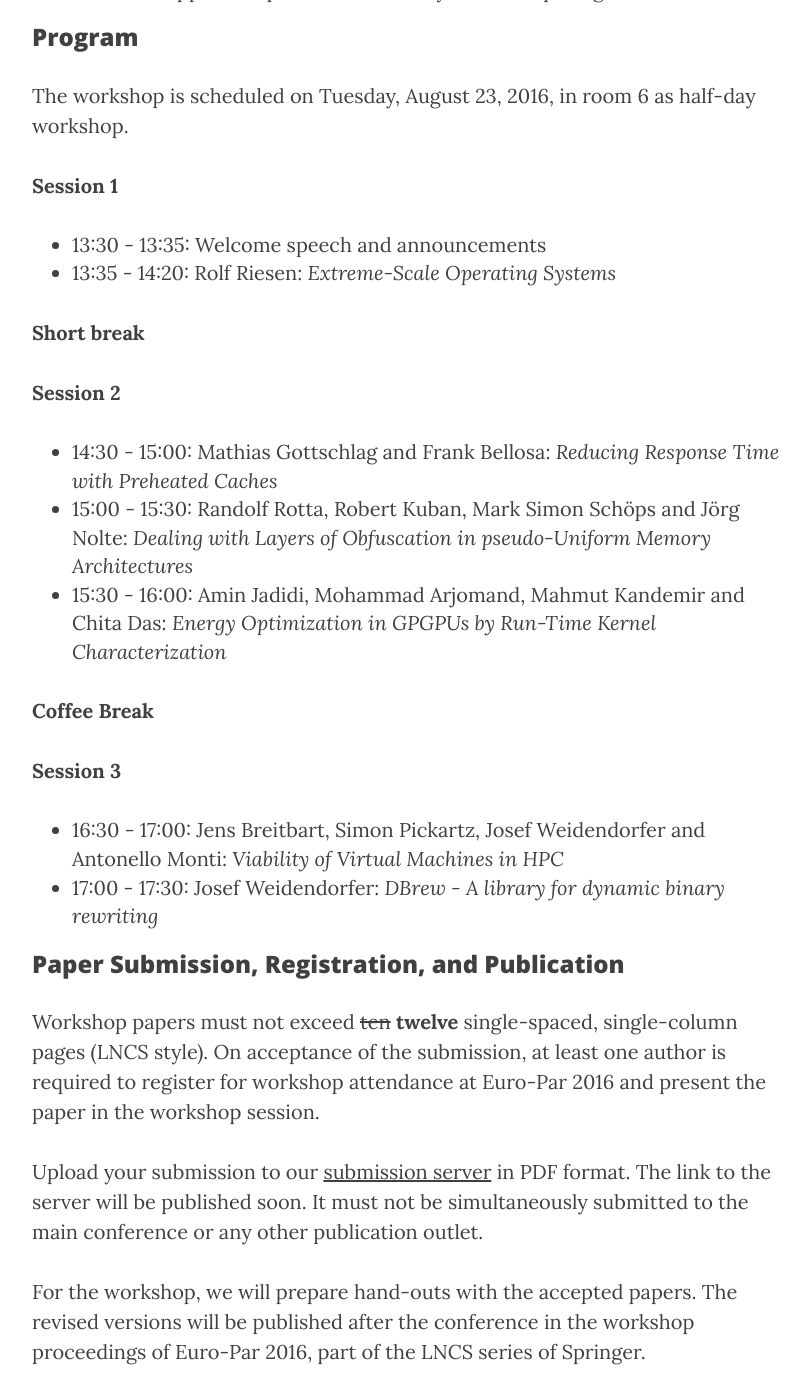
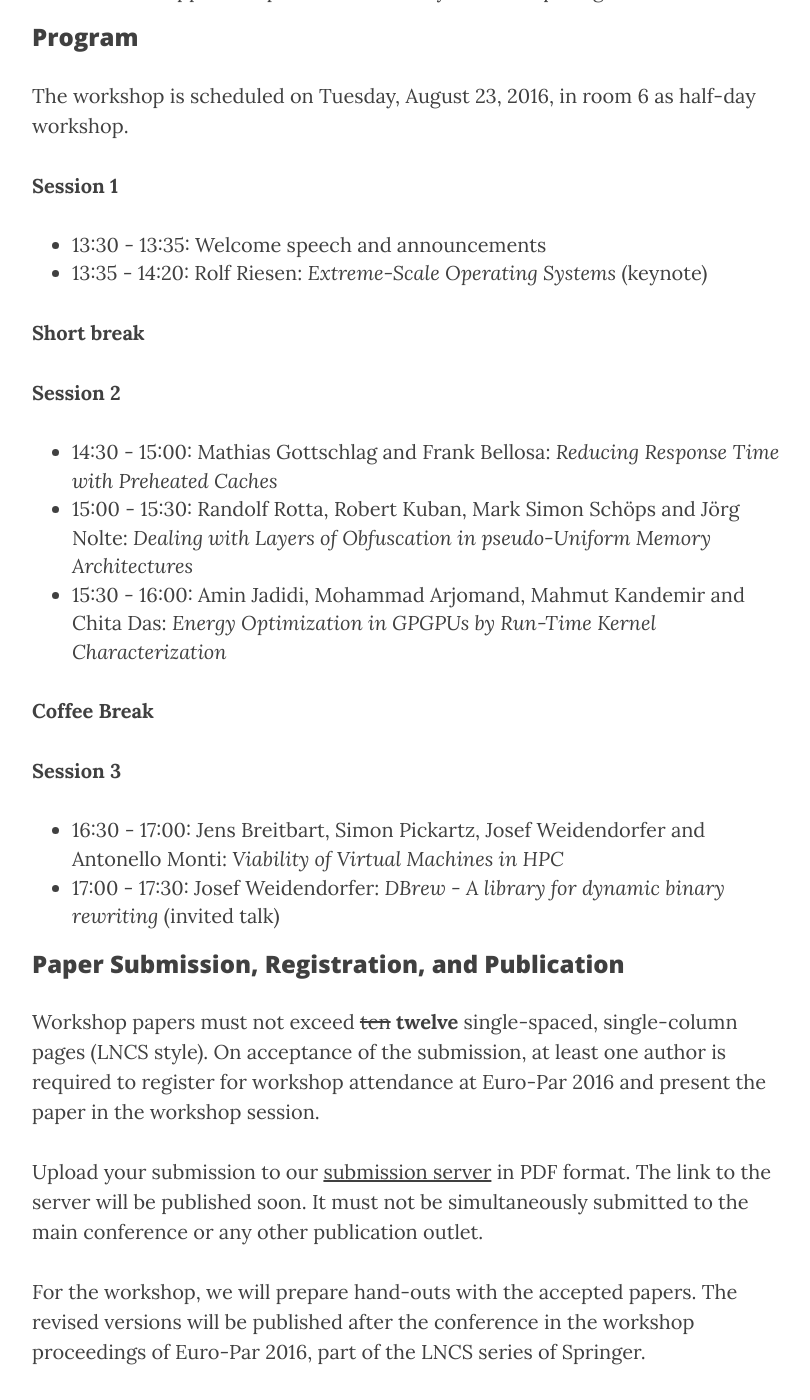
Before and after one commit to WROME/wrome.github.io, a Jekyll site: the page built from grenoble2016.md, in a window 1280 px wide and 1400 px high, scrolled down 2596 px. Shown: the whole window, without its empty margins (233-1043 px from the left). Built offline with Jekyll 4.4.1, drawn with Linux system fonts in a browser that asks for light colours; nearby versions of some CDN libraries.

Commit message:
cosmetic changes

```diff
--- a/grenoble2016.md
+++ b/grenoble2016.md
@@ -49,7 +49,7 @@ The workshop is scheduled on Tuesday, August 23, 2016, in room 6 as half-day wor
 **Session 1**
 
 * 13:30 - 13:35: Welcome speech and announcements
-* 13:35 - 14:20: Rolf Riesen: *Extreme-Scale Operating Systems*
+* 13:35 - 14:20: Rolf Riesen: *Extreme-Scale Operating Systems* (keynote)
 
 **Short break**
 
@@ -64,7 +64,7 @@ The workshop is scheduled on Tuesday, August 23, 2016, in room 6 as half-day wor
 **Session 3**
 
 * 16:30 - 17:00: Jens Breitbart, Simon Pickartz, Josef Weidendorfer and Antonello Monti: *Viability of Virtual Machines in HPC*
-* 17:00 - 17:30: Josef Weidendorfer: *DBrew - A library for dynamic binary rewriting*
+* 17:00 - 17:30: Josef Weidendorfer: *DBrew - A library for dynamic binary rewriting* (invited talk)
 
 
 ### Paper Submission, Registration, and Publication
```
